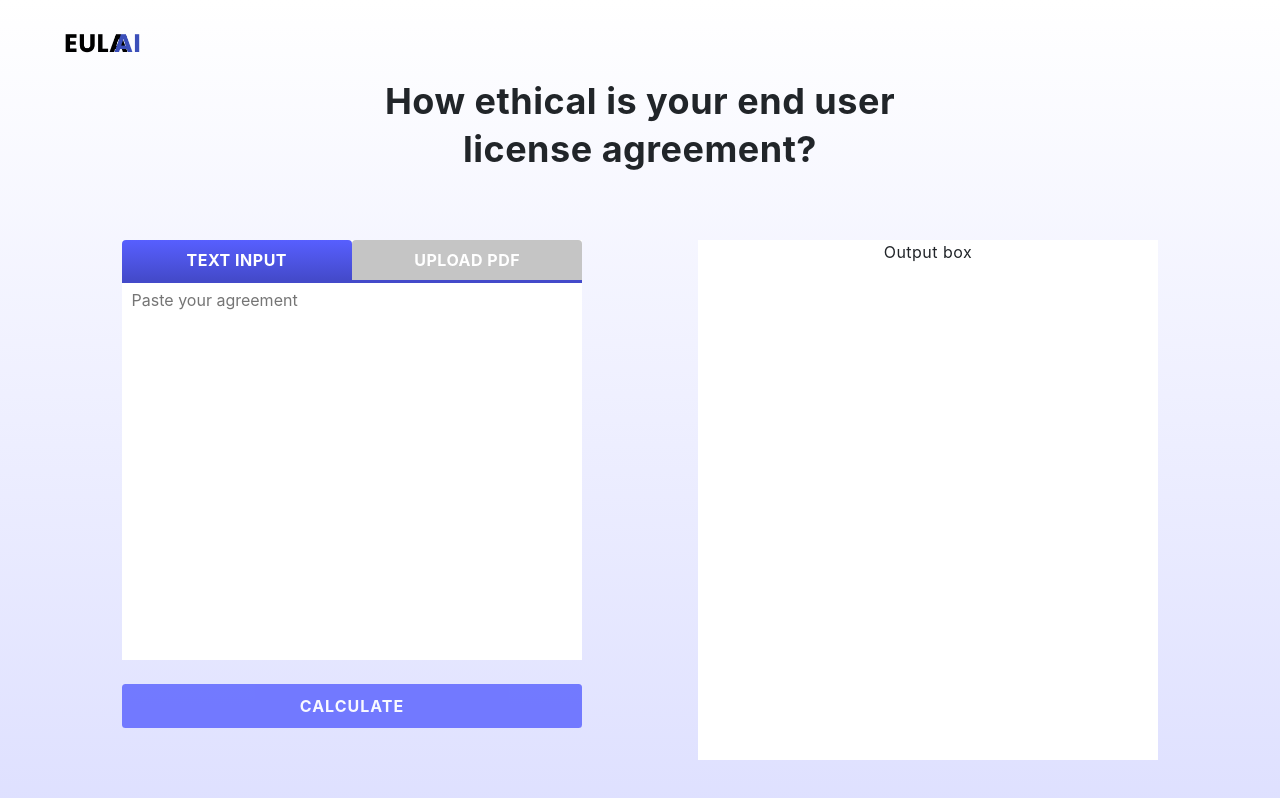
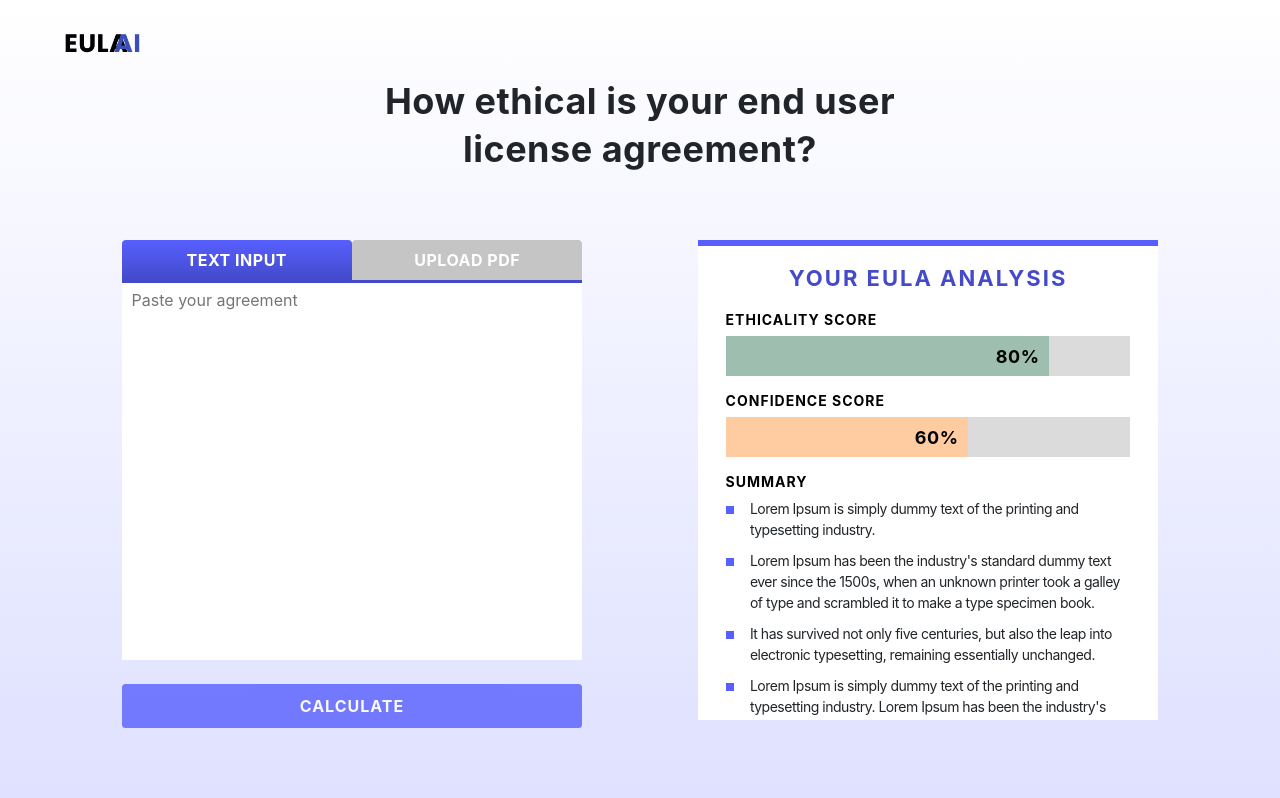
Before and after one commit to parp1/EULA.ai, a React (Create React App) app in the folder frontend/: page / in a window 1280 px wide. Shown: the top 798 px of the page. Built offline with nearby package versions, Linux system fonts and the light colour scheme.

Commit message:
Output box style (#65)
* File upload style

* Styled output with hardcoded values

```diff
--- a/frontend/src/components/Output/Output.jsx
+++ b/frontend/src/components/Output/Output.jsx
@@ -2,15 +2,140 @@ import React, {Component} from 'react';
 import styled from '@emotion/styled';
 import {colors} from '../../constants/styles';
 
-const Output = () => {
-	return <Container>Output box</Container>;
-};
+class Output extends Component {
+	constructor(props) {
+		super(props);
+		this.state = {
+			ethicalityScore: 80,
+			confidenceScore: 60,
+			points: [
+				'Lorem Ipsum is simply dummy text of the printing and typesetting industry. ',
+				"Lorem Ipsum has been the industry's standard dummy text ever since the 1500s, when an unknown printer took a galley of type and scrambled it to make a type specimen book.",
+				'It has survived not only five centuries, but also the leap into electronic typesetting, remaining essentially unchanged.',
+				"Lorem Ipsum is simply dummy text of the printing and typesetting industry. Lorem Ipsum has been the industry's standard dummy text ever since the 1500s, when an unknown printer took a galley of type and scrambled it to make a type specimen book.",
+			],
+		};
+	}
 
-const Container = styled('div')`
+	render() {
+		return (
+			<Container>
+				<TopBar />
+				<BelowTopBar>
+					<YourEulaAnalysis>YOUR EULA ANALYSIS</YourEulaAnalysis>
+					<Header>ETHICALITY SCORE</Header>
+					<PercentageBar>
+						<PercentageBarInner widthPercentage={this.state.ethicalityScore} color="#9EBEAF">
+							<PercentageNumber>{this.state.ethicalityScore}%</PercentageNumber>
+						</PercentageBarInner>
+					</PercentageBar>
+					<Header>CONFIDENCE SCORE</Header>
+					<PercentageBar>
+						<PercentageBarInner widthPercentage={this.state.confidenceScore} color="#FFCBA1">
+							<PercentageNumber>{this.state.confidenceScore}%</PercentageNumber>
+						</PercentageBarInner>
+					</PercentageBar>
+					<Header>SUMMARY</Header>
+					{this.state.points.map((point) => (
+						<SummaryPoint>
+							<BulletPoint />
+							<SummaryText>{point}</SummaryText>
+						</SummaryPoint>
+					))}
+				</BelowTopBar>
+			</Container>
+		);
+	}
+}
+
+const BulletPoint = styled.div`
+	width: 8px;
+	height: 8px;
+	margin-top: 8px;
+	background-color: ${colors.DARK_PURPLE};
+	display: flex;
+	flex-direction: column;
+	justify-content: space-around;
+`;
+
+const SummaryText = styled.div`
+	width: 94%;
+	font-size: 14px;
+	letter-spacing: -0.5px;
+`;
+
+const SummaryPoint = styled.div`
+	width: 100%;
+	text-align: left;
+	display: flex;
+	flex-direction: row;
+	justify-content: space-between;
+	margin-bottom: 10px;
+`;
+
+const PercentageNumber = styled.div`
+	width: 100%;
+	font-weight: bolder;
+	font-size: 18px;
+	color: ${colors.BLACK};
+	text-align: right;
 	height: 100%;
+	display: flex;
+	flex-direction: column;
+	justify-content: space-around;
+`;
+
+const PercentageBarInner = styled.div`
+	width: ${(props) => props.widthPercentage}%;
+	height: 100%;
+	background-color: ${(props) => props.color};
+	padding-right: 10px;
+`;
+
+const PercentageBar = styled.div`
+	width: 100%;
+	height: 40px;
+	background-color: ${colors.LIGHTER_GRAY};
+	display: flex;
+	flex-direction: row;
+	justify-content: space-between;
+`;
+
+const BelowTopBar = styled.div`
+	width: 100%;
+	padding: 16px 28px;
+`;
+
+const Header = styled.div`
+	width: 100%;
+	font-weight: bolder;
+	font-size: 14px;
+	letter-spacing: 1px;
+	color: ${colors.BLACK};
+	text-align: left;
+	margin-top: 14px;
+	margin-bottom: 6px;
+`;
+
+const YourEulaAnalysis = styled.div`
+	width: 100%;
+	font-weight: bolder;
+	font-size: 22px;
+	letter-spacing: 2px;
+	color: ${colors.DARKER_PURPLE};
+`;
+
+const TopBar = styled.div`
+	height: 6px;
+	width: 100%;
+	background-color: ${colors.DARK_PURPLE};
+`;
+
+const Container = styled.div`
+	height: 480px;
 	width: 36vw;
 	background-color: ${colors.WHITE};
-	/* border: 1px solid red; */
+	overflow-y: scroll;
 `;
 
 export default Output;
--- a/frontend/src/constants/styles.jsx
+++ b/frontend/src/constants/styles.jsx
@@ -10,6 +10,8 @@ export const colors = {
 	DARKER_PURPLE: '#444aca',
 	CHARCOAL: '#474747',
 	GRAY: '#999999',
+	GREEN: '#9EBEAF',
+	YELLOW: '#FFCBA1',
 };
 
 // TODO: Add fonts
```
